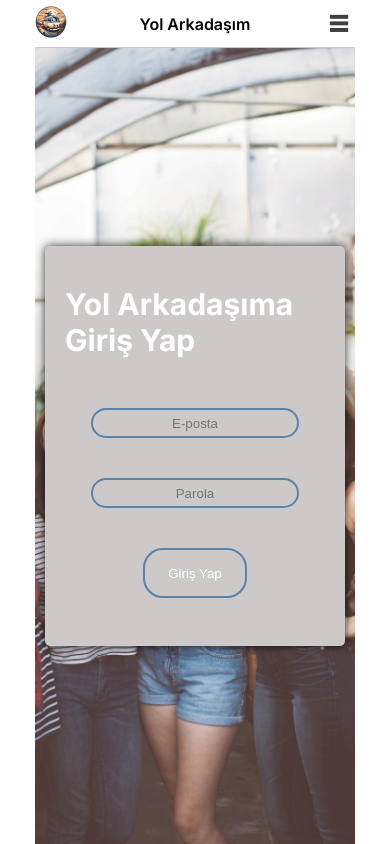
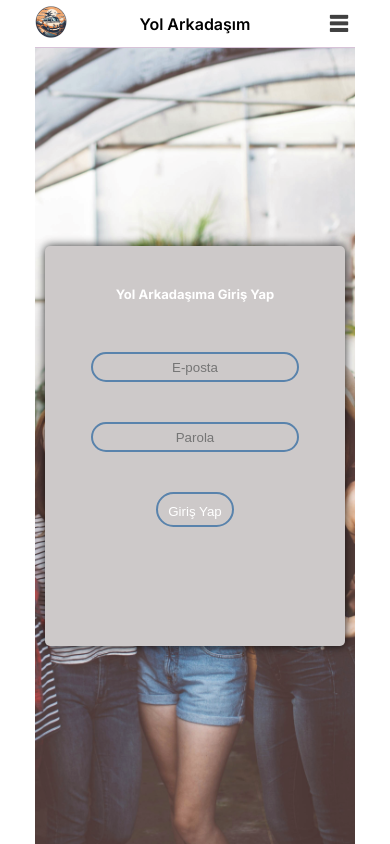
Before and after one commit to oguzhankuzlukluoglu/Yol-Arkadasim, a Next.js app in the folder client/yol-arkadasim/: page /login in a window 390 px wide. Shown: the top 844 px of the page. Built offline with nearby package versions, Linux system fonts and the light colour scheme.

Commit message:
fix login page style

```diff
--- a/client/yol-arkadasim/src/app/login/login.module.css
+++ b/client/yol-arkadasim/src/app/login/login.module.css
@@ -65,3 +65,42 @@ margin-top: 20px;
     background: #5983ac;
     color: #182c61;
 }
+
+@media screen and (max-width:960px) {
+.form h3{
+    font-size: 20px;
+}
+.form input[type="submit"]{
+    height: 47px;
+    width: 38%;
+}
+ }
+
+ @media screen and (max-width:768px) {
+    .form h3{
+        font-size: 17px;
+    }
+    .form input[type="submit"]{
+        height: 44px;
+        width: 36%;
+    }
+ }
+ @media screen and (max-width:640px) {
+    .form h3{
+        font-size: 15px;
+    }
+    .form input[type="submit"]{
+        height: 38px;
+        width: 33%;
+    }
+ }
+ @media screen and (max-width:474px) {
+    .form h3{
+        font-size: 13px;
+    }
+    .form input[type="submit"]{
+        height: 35px;
+        width: 30%;
+    }
+
+ }
```
